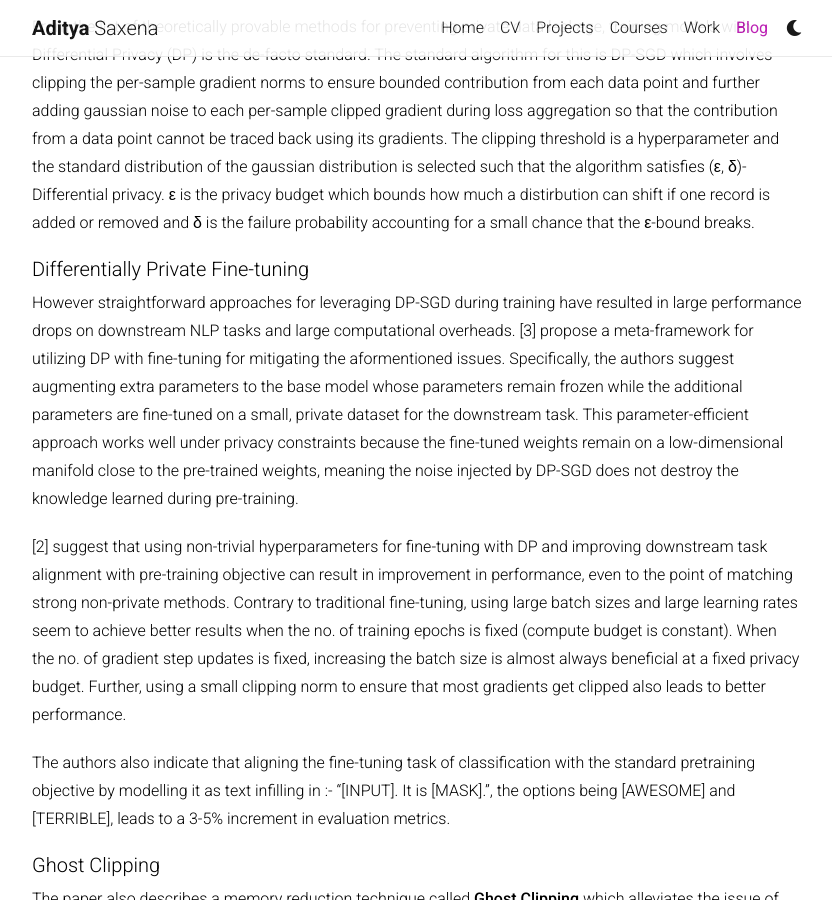
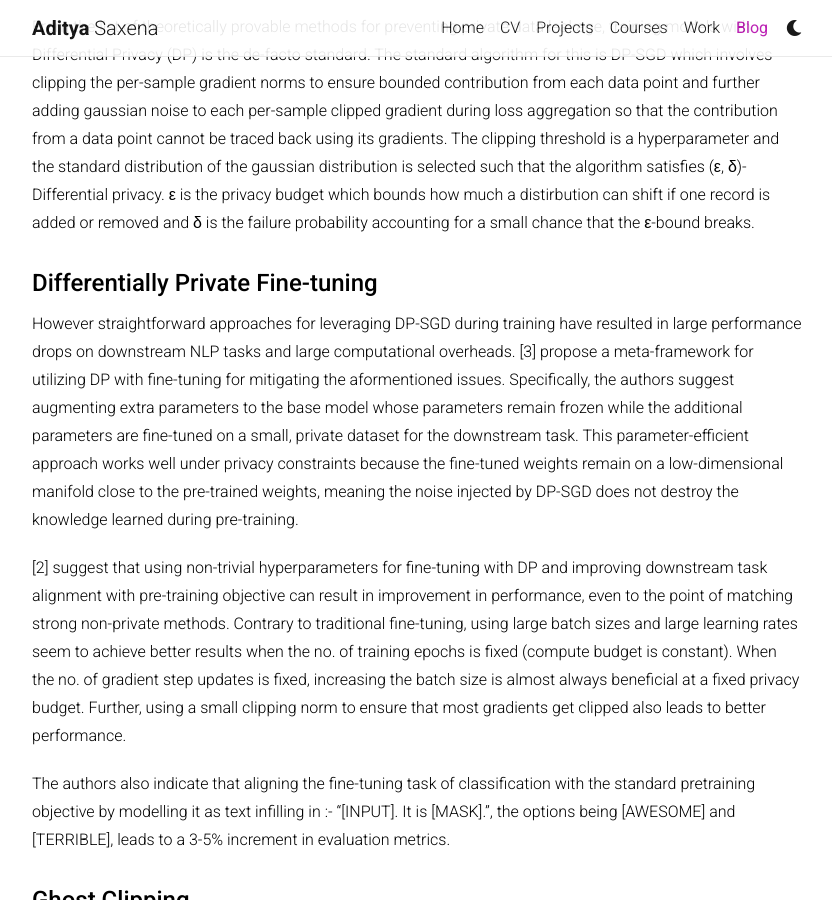
Before and after one commit to adityaaa2511/adityaaa2511.github.io, a Jekyll site: the page built from _posts/2026-09-03-llm-privacy.md, in a window 1280 px wide and 900 px high, scrolled down 587 px. Shown: the whole window, without its empty margins (223-1055 px from the left). Built offline with Jekyll 4.4.1, drawn with Linux system fonts in a browser that asks for light colours; nearby versions of some CDN libraries; comment, search, counter and statistics services are not loaded; a style sheet for code colours, icons or effects is not loaded.

```diff
--- a/_posts/2026-09-03-llm-privacy.md
+++ b/_posts/2026-09-03-llm-privacy.md
@@ -21,7 +21,7 @@ AI safety has gained significant traction in the last couple of years and this p
 
 From the list of theoretically provable methods for preventing private data leakage, training models with Differential Privacy (DP) is the de-facto standard. The standard algorithm for this is DP-SGD which involves clipping the per-sample gradient norms to ensure bounded contribution from each data point and further adding gaussian noise to each per-sample clipped gradient during loss aggregation so that the contribution from a data point cannot be traced back using its gradients. The clipping threshold is a hyperparameter and the standard distribution of the gaussian distribution is selected such that the algorithm satisfies (ε, δ)-Differential privacy. ε is the privacy budget which bounds how much a distirbution can shift if one record is added or removed  and δ is the failure probability accounting for a small chance that the ε-bound breaks.
 
-##### Differentially Private Fine-tuning
+#### Differentially Private Fine-tuning
 
 However straightforward approaches for leveraging DP-SGD during training have resulted in large performance drops on downstream NLP tasks and large computational overheads. [3] propose a meta-framework for utilizing DP with fine-tuning for mitigating the aformentioned issues. Specifically, the authors suggest augmenting extra parameters to the base model whose parameters remain frozen while the additional parameters are fine-tuned on a small, private dataset for the downstream task. This parameter-efficient approach works well under privacy constraints because the fine-tuned weights remain on a low-dimensional manifold close to the pre-trained weights, meaning the noise injected by DP-SGD does not destroy the knowledge learned during pre-training.
 
@@ -29,7 +29,7 @@ However straightforward approaches for leveraging DP-SGD during training have re
 
 The authors also indicate that aligning the fine-tuning task of classification with the standard pretraining objective by modelling it as text infilling in :- "[INPUT]. It is [MASK].", the options being [AWESOME] and [TERRIBLE], leads to a 3-5% increment in evaluation metrics.
 
-##### Ghost Clipping
+#### Ghost Clipping
 
 The paper also describes a memory reduction technique called **Ghost Clipping** which alleviates the issue of instantiating a gigantic per-sample gradient matrix and instead leverages the input and activation gradients from a linear layer (both are available during the backward pass) to calculate the gradient norms
 
@@ -60,7 +60,7 @@ $$\sum_{i=1}^{B} c_i \mathcal{L}_i$$
 
 Because the gradient of this reweighted loss with respect to $$W$$ is exactly $$\sum_i c_i \nabla_W \mathcal{L}_i$$ — the correct sum of clipped gradients — Ghost Clipping avoids ever materialising the full $$p \times d$$ per-example gradient matrix while producing an identical result to standard DP-SGD clipping.
 
-##### Dynamic Text Sanitization at Inference Time
+#### Dynamic Text Sanitization at Inference Time
 
 The techniques mentioned above are best suited while pretraining LLMs or fine-tuning them for a downstream task. However, there exists research that shows LLMs can still leak sensitive information from user prompts and thus, there is a need to ensure privacy at inference time. [4] proposes DYNTEXT - Dynamic Text Sanitization which employs semantically-aware density information under DP for constructing a dynamic adjacency list for each token and then using a replacement mechanism for sanitization.
 
@@ -130,11 +130,11 @@ $$
 
 Since $$ S_{f,\beta}(t) $$ is the maximum value of $$ LS_f(\hat{t}) $$, it is more sensitive to changes in local tokens allowing it to better preserve semantic information. Moreover, $$ \beta $$ can be used to regulate privacy. A larger $$ \beta $$ can decrease local sensitivity and thereby, preserve semantic information for tokens in high density regions by reducing the influence of distant tokens and a smaller $$ \beta $$ can allow distant tokens to contribute more for tokens in low density areas, enhancing privacy protection.
 
-#### Text Sanitization
+### Text Sanitization
 
 Text Sanitization is the process of replacing sensitive data like private information (age, address, gender, occupation, family/health info etc.) with relatively less revealing tokens while maintaining text coherence and utility for downstream tasks.
 
-##### Zero-Shot Redaction and Substitution
+#### Zero-Shot Redaction and Substitution
 
 The first approach beyond rule-based processing utilizes a zero-shot redaction and subsitution framework as proposed by [5] . First, the document is preprocessed into tokens using a tokenizer consistent with the downstream LLM which is used for calculating the probability of occurence of each token by using Masked language modelling. If at a particular position, the probability of that tokens occurance is less than a threshold (set according to privacy requirements), then that token is flagged for substitution. In case a word consists of multiple tokens, the method starts by masking the suffix token and subsequently calculates the probability by moving towards the prefix. The final probability is the product of all such values.
 
@@ -142,7 +142,7 @@ Substitution for numerical tokens proceeds by replacing them with a value of sim
 
 This is certainly not an optimal method as a forward pass is required over each token which results in high latency and depends heavily on the prob. dist. given by the LLM. Niche terms and rare jargon might be falsely flagged and high prob. sensitive terms (like:- names, age) might evade the filtering criteria. Substitution based on embedding similarity also doesnt gaurentee privacy.
 
-##### Self-Disclosure Detection and Text Abstraction
+#### Self-Disclosure Detection and Text Abstraction
 
 The next approach for text anonymization could be to fine-tune an LLM to detect potentially sensitive information and then employ some sort of abstraction techniques in order to mask the sensitive information. However, for fine-tuning the LLM, we required annotated data. [6] solves this issue by proposing a detailed taxonomy of 19 self-disclosure categories obtained from public Reddit data and assigning labels to each instance of private information in this self-disclosure data. They select spans with contextual information instead of a single word for more nuanced training signals. For example, “I live in the US” would be preferred over a minimal span like “US”, which is isolated from its self-referential context.
 
@@ -158,14 +158,14 @@ Fine-tuning is further performed using three methods:-
 
 Results indicate that 2) and 3) achieve the best performance when trained without CoT before answering. This may be because the goal is to perform simple text abstraction and not to solve complex problem for which multi-step reasoning is ill-suited. Elaboration and justification can reduce performance on metrics like:- BLEU, ROUGE and human-ranking which value directness and conciseness.
 
-##### Inferential Feedback for Text Sanitization
+#### Inferential Feedback for Text Sanitization
 
 As shown by approaches in the attack section, modern LLMs can be misused for high-accuracy predictions
 of personal attributes from seemingly non-revealing online posts. Existing methods for text anonymization are based on rules and named-entity recognition which don't account for inference derived from reasoning. As such, [7] propose to utilize the increasing inferencing capabilties of LLMs and employ them for text sanitization. Concretely, they present a framework in which an adversarial LLM is used to infer a set of attributes iteratively. The set of attributes that we want to obfuscate along with the text are sent to the adversarial LLM which gives feedback on which attributes it can infer from the current text. This feedback plus the text are sent to the anonymizer LLM which tries to adapt relevent spans according to the feedback. In round i, only the text sanitizated after round i-1 is given to the anonymizer and not all versions of modified text. When the adversarial LLM cannot infer anymore attributes or after a fixed number of rounds, this cycle of inferential feedback and sanitization is halted.
 
 The papers uses an LLM-as-a-judge to measure the downstream task utility and readability along with traditional metrics like:- BLEU and ROUGE-1 for evaluations. Ablations suggest that providing adversarial feedback is crucial for ensuring higher privacy and utility, which makes considerably larger improvements per round as compared to the case where adversarial feedback is not provided.
 
-##### Utility-Preserving Text Anonymization
+#### Utility-Preserving Text Anonymization
 
 A concern about the previous approach is that though adversarial feedback obtained from LLM is helpful for obfuscation and privacy-preservation, the downstream task-utility is severly hampered due to over anonymization. For mitigating this issue, a robust utility-preserving framework is proposed by [8].
 
```
